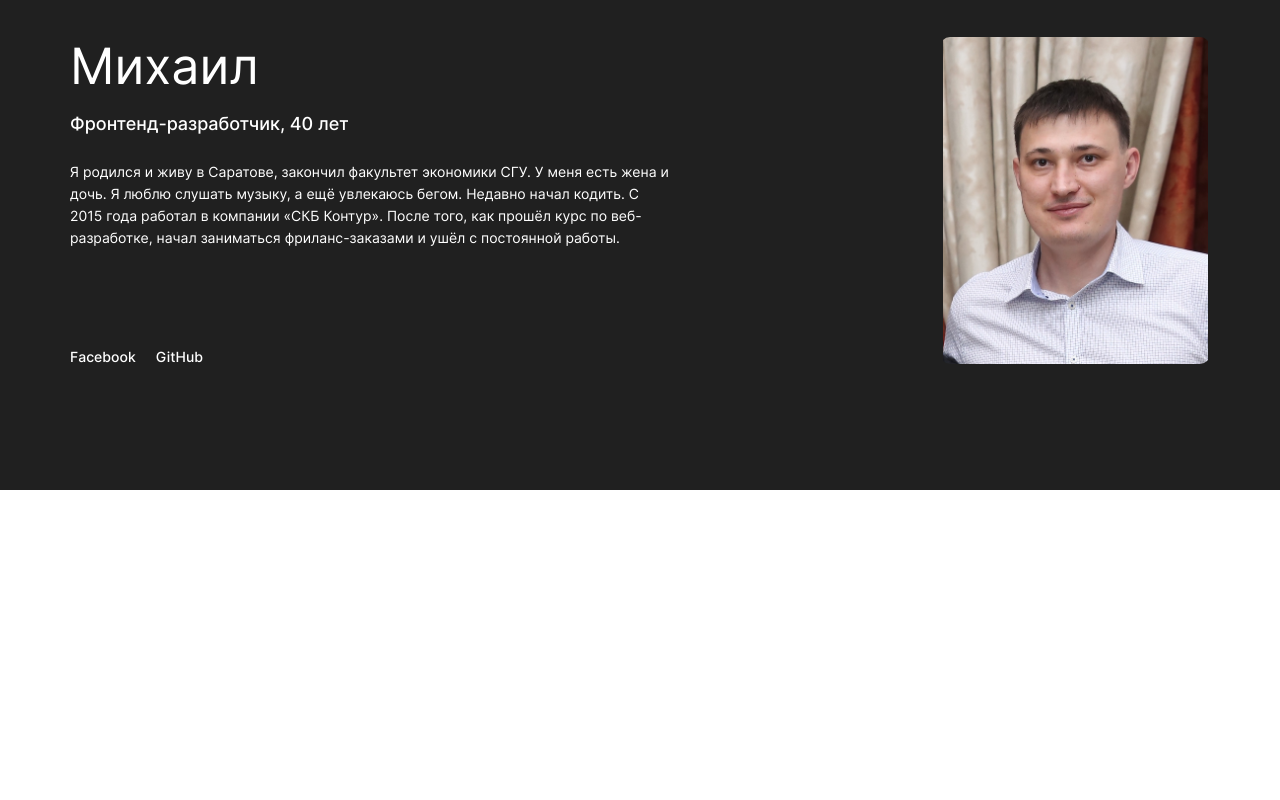
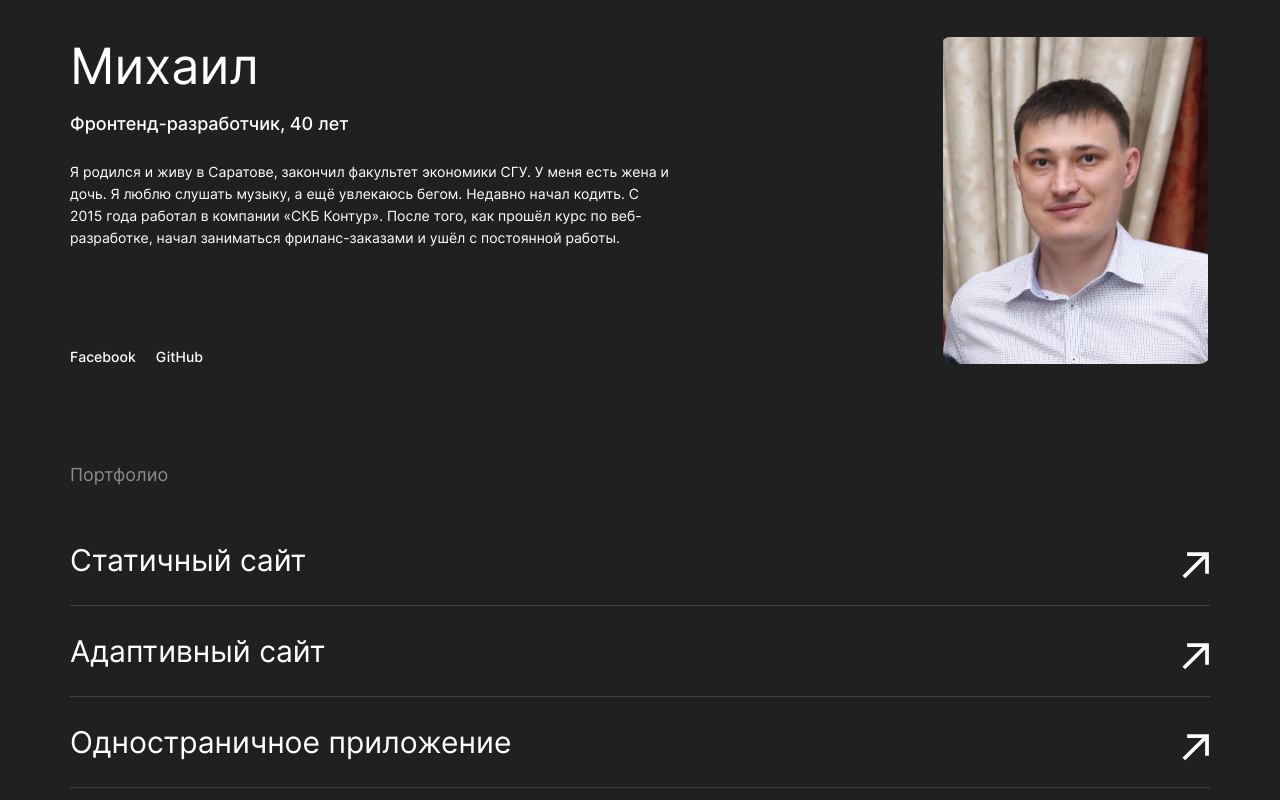
Before and after one commit to Michael2M-dot/movies-explorer-frontend, a React (Create React App) app: page /main in a window 1280 px wide. Shown: the part 2065-2865 px from the top of the page. Before the commit the page ends 2555 px from the top, so only its background shows below. Built offline with nearby package versions, Linux system fonts and the light colour scheme.

Commit message:
feat: added markup and styles for Portfolio

```diff
--- a/src/components/Main/AboutMe/AboutMe.css
+++ b/src/components/Main/AboutMe/AboutMe.css
@@ -5,7 +5,7 @@
   box-sizing: border-box;
 
   margin: 0 auto;
-  padding: 110px 70px 125px;
+  padding: 110px 70px 100px;
 
   display: flex;
   flex-direction: column;
--- a/src/components/Main/AboutMe/AboutMe.js
+++ b/src/components/Main/AboutMe/AboutMe.js
@@ -1,4 +1,5 @@
 import React from 'react';
+import Portfolio from '../Portfolio/Portfolio';
 
 const AboutMe = () => (
   <section className='about-me'>
--- a/src/components/Main/Main.js
+++ b/src/components/Main/Main.js
@@ -5,6 +5,7 @@ import AboutProject from './AboutProject/AboutProject';
 import Techs from './Techs/Techs';
 import Footer from '../Footer/Footer';
 import AboutMe from './AboutMe/AboutMe';
+import Portfolio from './Portfolio/Portfolio';
 
 const Main = () => (
 <>
@@ -14,6 +15,7 @@ const Main = () => (
     <AboutProject />
     <Techs />
     <AboutMe />
+    <Portfolio />
   </main>
   <Footer />
 </>
--- a/src/components/Main/Portfolio/Portfolio.css
+++ b/src/components/Main/Portfolio/Portfolio.css
@@ -0,0 +1,109 @@
+.portfolio {
+  width: 100%;
+  min-width: 320px;
+
+  box-sizing: border-box;
+
+  margin: 0 auto;
+  padding: 0 70px 125px;
+
+  display: flex;
+  flex-direction: column;
+  justify-content: flex-start;
+  align-items: center;
+
+  background: var(--bg-black-gray);
+
+  font-family: "Inter", Helvetica, sans-serif;
+}
+
+.portfolio__title {
+  width: 100%;
+
+  margin: 0 auto 50px;
+
+  font-weight: 400;
+  font-size: 18px;
+  line-height: 20px;
+  text-align: left;
+  color: var(--tx-gray);
+}
+
+.portfolio__list {
+  width: 100%;
+  min-width: 292px;
+
+  margin: 0 auto;
+  padding: 0;
+
+  display: grid;
+  grid-template-rows: repeat(auto-fit, min-content);
+  gap: 20px;
+}
+
+.portfolio__item {
+  width: 100%;
+  min-height: 70px;
+
+  margin: 0 auto;
+
+  display: flex;
+  flex-direction: row;
+  justify-content: space-between;
+  align-items: flex-start;
+
+  border-bottom: 1px solid var(--layout-dark-grey);
+}
+
+.portfolio__item-title {
+  width: 100%;
+  min-height: 70px;
+
+  margin: 0;
+
+  font-weight: 400;
+  font-size: 30px;
+  line-height: 50px;
+  text-align: left;
+}
+
+.portfolio__item-link {
+  min-width: 29px;
+  min-height: 60px;
+
+  background-image: url('../../../images/arrow.svg');
+  background-repeat: no-repeat;
+  background-position: center;
+  background-size: contain;
+}
+
+@media screen and (max-width: 1040px) {
+  .portfolio {
+    padding: 0 50px 90px;
+  }
+}
+
+@media screen and (max-width: 767px) {
+  .portfolio {
+    padding: 0 14px 70px;
+  }
+
+  .portfolio__title {
+    font-size: 14px;
+    line-height: 20px;
+  }
+
+  .portfolio__item {
+    min-height: 48px;
+  }
+
+  .portfolio__item-title {
+    font-size: 18px;
+    line-height: 28px;
+  }
+
+  .portfolio__item-link{
+    min-width: 18px;
+    min-height: 28px;
+  }
+}
--- a/src/components/Main/Portfolio/Portfolio.js
+++ b/src/components/Main/Portfolio/Portfolio.js
@@ -0,0 +1,23 @@
+import React from 'react';
+
+const Portfolio = () => (
+  <section className='portfolio'>
+    <h2 className='portfolio__title'>Портфолио</h2>
+    <ul className='portfolio__list'>
+      <li className='portfolio__item'>
+        <h3 className='portfolio__item-title'>Статичный сайт</h3>
+        <a className='portfolio__item-link' href='' target='_blank' rel='noopener' />
+      </li>
+      <li className='portfolio__item'>
+        <h3 className='portfolio__item-title'>Адаптивный сайт</h3>
+        <a className='portfolio__item-link' href='' target='_blank' rel='noopener' />
+      </li>
+      <li className='portfolio__item'>
+        <h3 className='portfolio__item-title'>Одностраничное приложение</h3>
+        <a className='portfolio__item-link' href='' target='_blank' rel='noopener' />
+      </li>
+    </ul>
+  </section>
+);
+
+export default Portfolio;
```
Also changed, not shown: src/images/arrow.svg (added).
